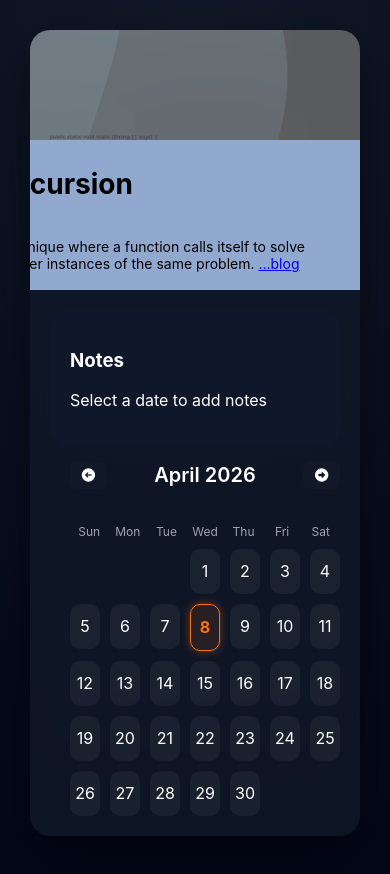
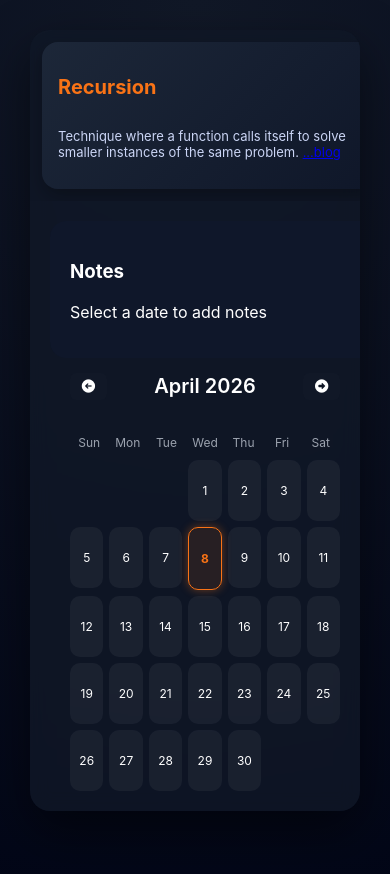
Before and after one commit to Sarthak-Bhagat2006/Interactive_Calendar_Component-Assessment-, a React (Vite) app in the folder Calender-frontend/: page / in a window 390 px wide. Shown: the top 874 px of the page. Built offline with nearby package versions, Linux system fonts and the light colour scheme.

Commit message:
Made app responsive for mobile device

```diff
--- a/Calender-frontend/src/components/Grid.jsx
+++ b/Calender-frontend/src/components/Grid.jsx
@@ -27,7 +27,9 @@ export default function Grid({
   const today = new Date();
 
   function handleClick(day) {
-    if (day > today) return;
+    if (day > today) {
+      alert("You cannot access future problems.\nCome back on that day!");
+    }
 
     setSelectedDate(day);
 
--- a/Calender-frontend/src/styles/CalenderMap.css
+++ b/Calender-frontend/src/styles/CalenderMap.css
@@ -2,6 +2,13 @@
   min-height: 100vh;
   padding: 30px;
   background: radial-gradient(circle at top, #111827, #020617);
+  gap: 20px;
+}
+
+@media (max-width: 768px) {
+  .container {
+    flex-direction: column;
+  }
 }
 
 /* CARD */
--- a/Calender-frontend/src/styles/Grid.css
+++ b/Calender-frontend/src/styles/Grid.css
@@ -42,6 +42,17 @@
   display: grid;
   grid-template-columns: repeat(7, 1fr);
   gap: 10px;
+}
+
+@media (max-width: 768px) {
+  .grid {
+    gap: 6px;
+  }
+
+  .day {
+    padding: 8px;
+    font-size: 12px;
+  }
 }
 
 /* DAY CELL */
@@ -107,3 +118,10 @@
 .problem-box a:hover {
   text-decoration: underline;
 }
+
+@media (max-width: 768px) {
+  .problem-box {
+    font-size: 14px;
+    padding: 10px;
+  }
+}
--- a/Calender-frontend/src/styles/Hero.css
+++ b/Calender-frontend/src/styles/Hero.css
@@ -2,6 +2,14 @@
   position: relative;
   height: 260px;
   overflow: hidden;
+}
+
+@media (max-width: 768px) {
+  .hero {
+    height: auto;
+    padding: 12px;
+    background: transparent;
+  }
 }
 
 .hero img {
@@ -9,6 +17,12 @@
   height: 100%;
   object-fit: cover;
   opacity: 0.8;
+}
+
+@media (max-width: 768px) {
+  .hero img {
+    display: none;
+  }
 }
 
 .hero-overlay {
@@ -30,6 +44,27 @@
   justify-content: center;
 }
 
+@media (max-width: 768px) {
+  .hero-overlay {
+    position: static;
+    width: 100%;
+    height: auto;
+
+    border-radius: 16px;
+    padding: 16px;
+
+    background: linear-gradient(
+      135deg,
+      rgba(30, 41, 59, 0.9),
+      rgba(15, 23, 42, 0.9)
+    );
+
+    color: white;
+
+    box-shadow: 0 8px 20px rgba(0, 0, 0, 0.3);
+  }
+}
+
 .hero-overlay h2 {
   font-size: 28px;
   font-weight: 700;
@@ -39,3 +74,16 @@
   font-size: 14px;
   color: #000000;
 }
+
+@media (max-width: 768px) {
+  .hero-overlay h2 {
+    font-size: 20px;
+    font-weight: 700;
+    color: #f97316; /* accent */
+  }
+
+  .hero-overlay p {
+    font-size: 13px;
+    color: #cbd5f5;
+  }
+}
--- a/Calender-frontend/src/styles/Notes.css
+++ b/Calender-frontend/src/styles/Notes.css
@@ -1,8 +1,14 @@
 .notes-container {
   background: #0f172a;
+  width: 300px;
   border-radius: 16px;
   padding: 20px;
   color: white;
+}
+@media (max-width: 768px) {
+  .notes-container {
+    width: 100%;
+  }
 }
 
 .notes-container textarea {
```
